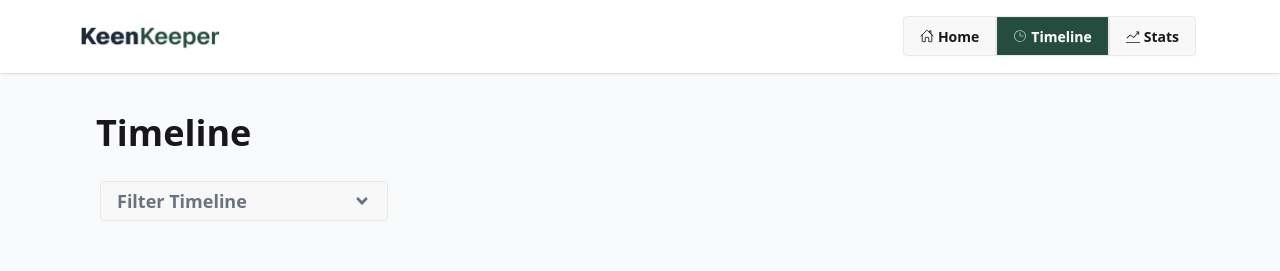
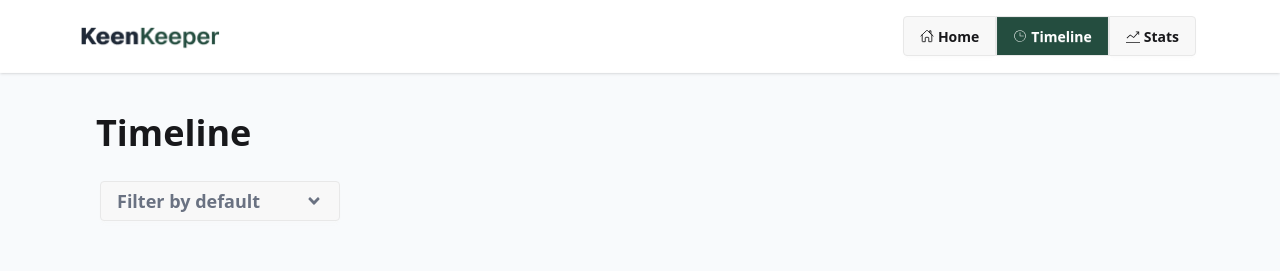
Before and after one commit to Kawsar37/keen-keeper, a Next.js app: page /timeline in a window 1280 px wide. Shown: the top 271 px of the page. Built offline with nearby package versions, Linux system fonts and the light colour scheme.

Commit message:
filter text fixed

```diff
--- a/src/app/timeline/page.jsx
+++ b/src/app/timeline/page.jsx
@@ -23,9 +23,9 @@ export default function TimelinePage() {
           <div
             tabIndex={0}
             role="button"
-            className="btn m-1 text-lg text-gray-500 space-x-25"
+            className="btn m-1 text-lg text-gray-500 w-60 flex justify-between"
           >
-            <p>Filter Timeline</p> <FaAngleDown />
+            <p>Filter by {filterType}</p> <FaAngleDown />
           </div>
           <ul
             tabIndex="-1"
```
